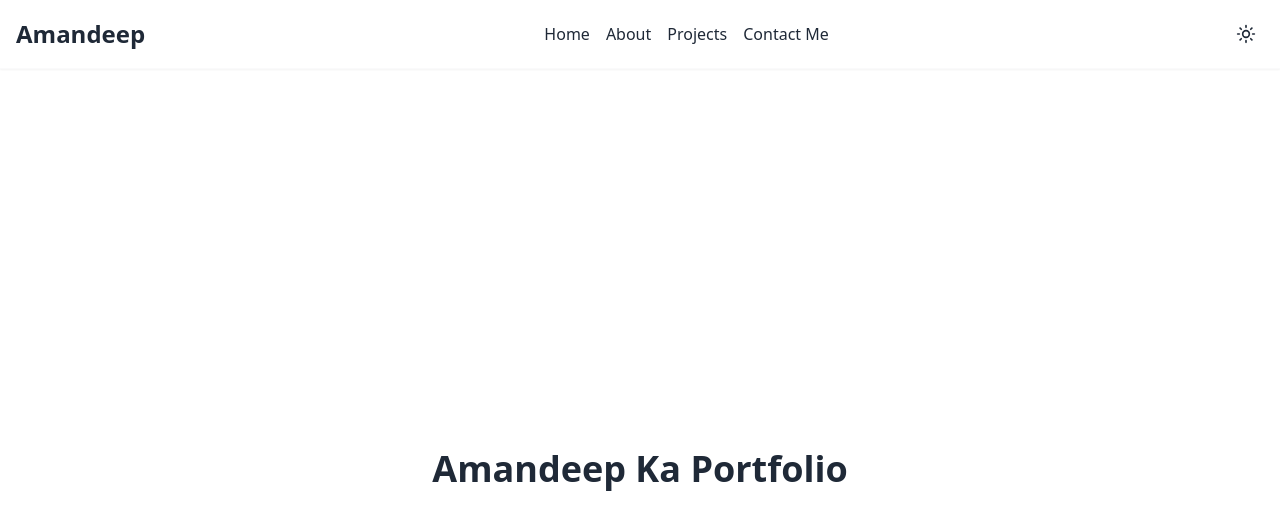
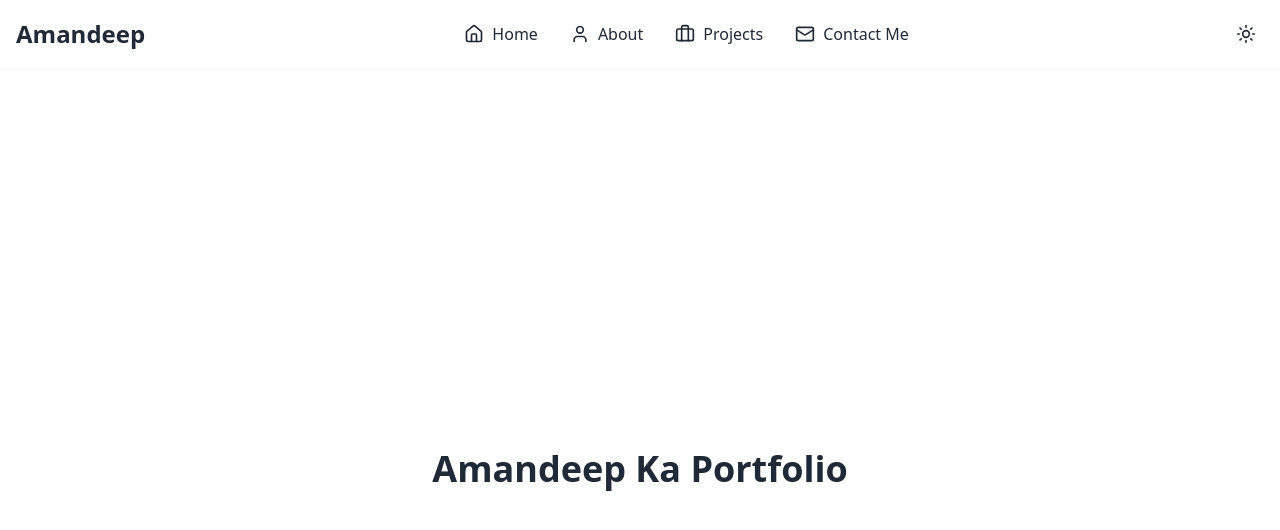
Before and after one commit to Amandeep-tech/modern-portfolio, a Next.js app: page / in a window 1280 px wide. Shown: the top 530 px of the page. Built offline with nearby package versions, Linux system fonts and the light colour scheme.

Commit message:
Enhance Navbar with responsive design and interactive icons

```diff
--- a/src/app/components/Navbar/navbar.tsx
+++ b/src/app/components/Navbar/navbar.tsx
@@ -1,5 +1,5 @@
 'use client'
-import { SunIcon, MoonIcon } from 'lucide-react'
+import { SunIcon, MoonIcon, HomeIcon, UserIcon, BriefcaseIcon, MailIcon } from 'lucide-react'
 import Link from 'next/link'
 import React from 'react'
 import { useTheme } from '../ThemeProvider/ThemeProvider'
@@ -12,15 +12,33 @@ const Navbar = () => {
 			<Link href="/">
 				<div className='text-2xl font-bold'>Amandeep</div>
 			</Link>
-      <div className='flex gap-4'>
-        <Link href="/" className="hover:text-primary transition-colors">Home</Link>
-        <Link href="/about" className="hover:text-primary transition-colors">About</Link>
-        <Link href="/projects" className="hover:text-primary transition-colors">Projects</Link>
+			<div className='hidden md:flex gap-8'>
+				<Link href="/" className="hover:text-primary transition-colors group">
+					<div className='flex items-center gap-2'>
+						<HomeIcon className='w-5 h-5 group-hover:animate-bounce' />
+						<span className='group-hover:animate-pulse'>Home</span>
+					</div>
+				</Link>
+				<Link href="/about" className="hover:text-primary transition-colors group">
+					<div className='flex items-center gap-2'>
+						<UserIcon className='w-5 h-5 group-hover:animate-bounce' />
+						<span className='group-hover:animate-pulse'>About</span>
+					</div>
+				</Link>
+				<Link href="/projects" className="hover:text-primary transition-colors group">
+					<div className='flex items-center gap-2'>
+						<BriefcaseIcon className='w-5 h-5 group-hover:animate-bounce' />
+						<span className='group-hover:animate-pulse'>Projects</span>
+					</div>
+				</Link>
 				<Link
 					href="/contact-me"
-          className="hover:text-primary transition-colors"
+					className="hover:text-primary transition-colors group"
 				>
-          Contact Me
+					<div className='flex items-center gap-2'>
+						<MailIcon className='w-5 h-5 group-hover:animate-bounce' />
+						<span className='group-hover:animate-pulse'>Contact Me</span>
+					</div>
 				</Link>
 			</div>
 			<button
```
Lines whose indentation alone changed are shown as unchanged.
